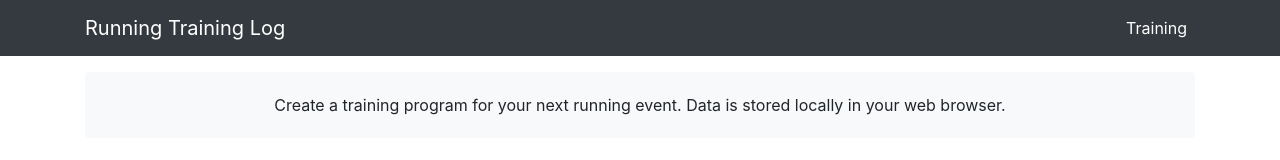
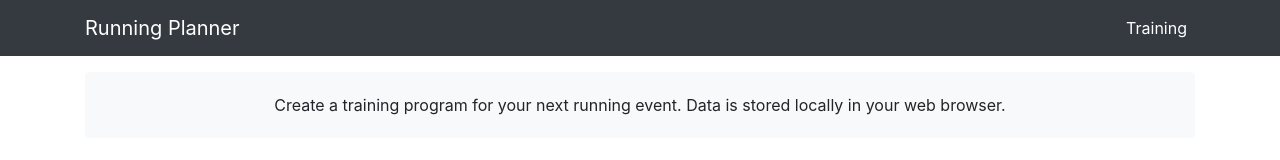
Before and after one commit to danielcoats/training-planner, a React (Create React App) app: page / in a window 1280 px wide. Shown: the top 160 px of the page. Built offline with nearby package versions, Linux system fonts and the light colour scheme.

Commit message:
Rename log to planner

```diff
--- a/src/components/App.tsx
+++ b/src/components/App.tsx
@@ -3,7 +3,7 @@ import { shallowEqual } from 'react-redux';
 import { selectPlans } from '../features/plansSlice';
 import { useAppSelector } from '../hooks';
 import { EmptyState } from './EmptyState';
-import { TrainingLog } from './TrainingLog';
+import { TrainingPlanner } from './TrainingPlanner';
 import styles from './app.module.scss';
 import { default as cn } from 'classnames';
 import { WorkoutLibrary } from './WorkoutLibrary';
@@ -13,7 +13,7 @@ export function App() {
   const loading = useAppSelector((state) => state.app.loading);
   const sidebarVisible = useAppSelector((state) => state.app.sidebarVisible);
 
-  let screen = plans.length ? <TrainingLog /> : <EmptyState />;
+  let screen = plans.length ? <TrainingPlanner /> : <EmptyState />;
 
   return (
     <>
@@ -23,7 +23,7 @@ export function App() {
         })}>
         <Navbar expand="lg" variant="dark" bg="dark" className="mb-3">
           <Container>
-            <Navbar.Brand href="#">Running Training Log</Navbar.Brand>
+            <Navbar.Brand href="#">Running Planner</Navbar.Brand>
             <Nav className="justify-content-end">
               <Nav.Link active={true} href="#training">
                 Training
--- a/src/components/TrainingLog.tsx
+++ b/src/components/TrainingPlanner.tsx
@@ -8,10 +8,10 @@ import { addWeekToDb, selectWeeksByPlanId } from '../features/weeksSlice';
 import { selectWorkouts } from '../features/workoutsSlice';
 import { useAppDispatch, useAppSelector } from '../hooks';
 import { ActionBar } from './ActionBar';
-import styles from './trainingLog.module.scss';
+import styles from './trainingPlanner.module.scss';
 import { TrainingWeek } from './TrainingWeek';
 
-export function TrainingLog() {
+export function TrainingPlanner() {
   const [selectedWeek, setSelectedWeek] = useState('');
 
   const selectedPlan = useAppSelector((state) => {
```
Also changed, not shown: src/components/trainingPlanner.module.scss (renamed from src/components/trainingLog.module.scss).
